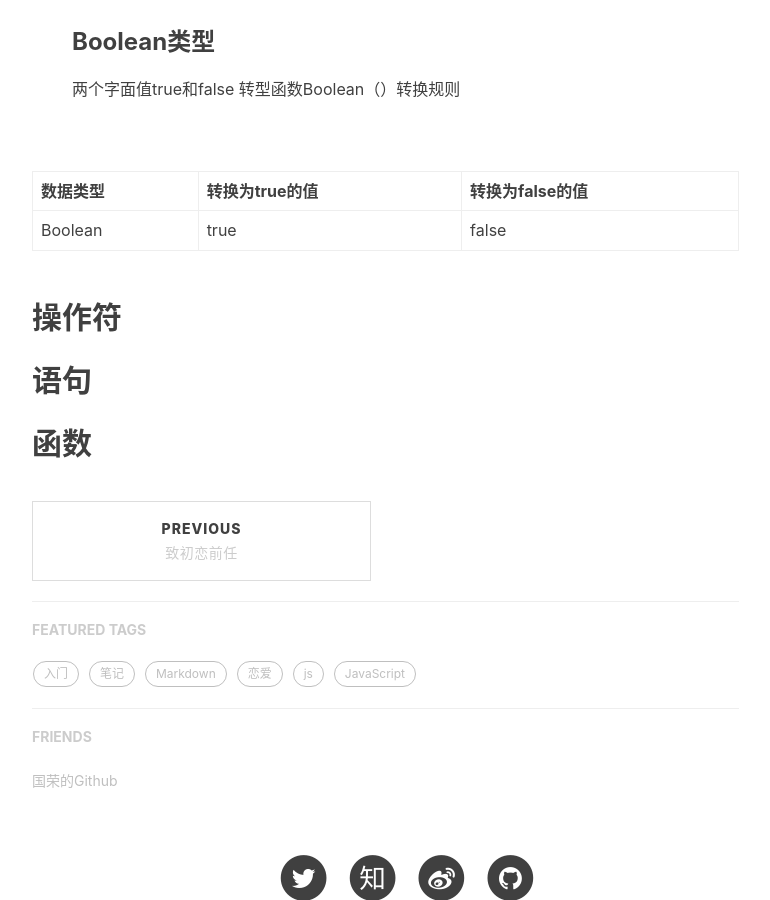
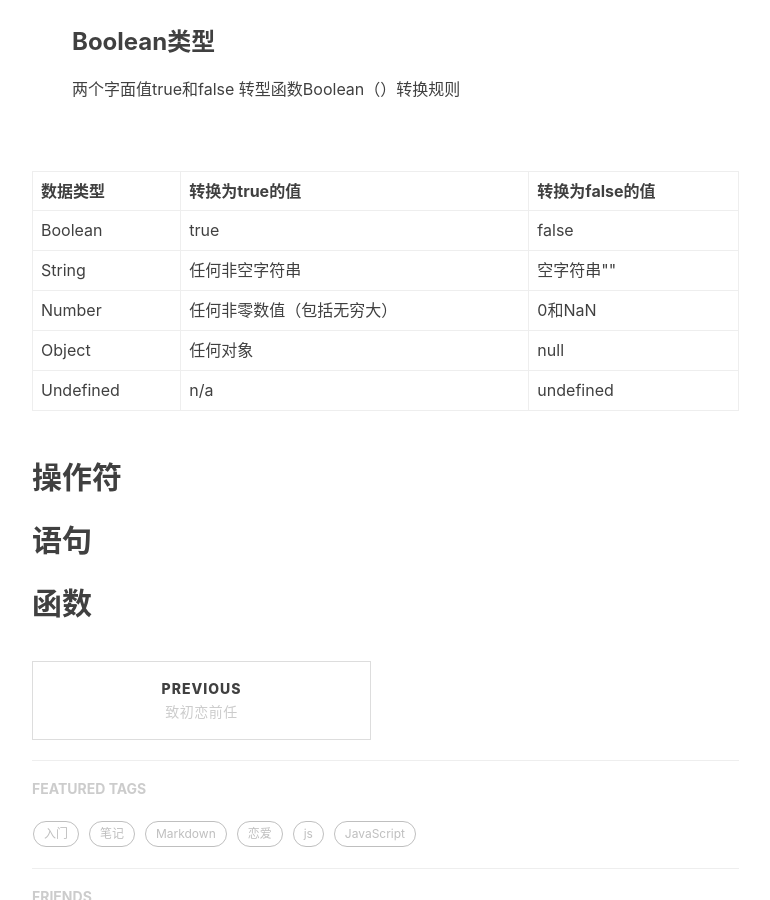
Before and after one commit to wangguorong1996/wangguorong1996.github.io, a Jekyll site: the page built from _posts/2018-5-8-JavaScript1.markdown, in a window 1280 px wide and 900 px high, scrolled down 3521 px. Shown: the whole window, without its empty margins (233-1003 px from the left). Built offline with Jekyll 4.4.1, drawn with Linux system fonts in a browser that asks for light colours; nearby versions of some CDN libraries; comment, search, counter and statistics services are not loaded.

Commit message:
Update 2018-5-8-JavaScript1.markdown

```diff
--- a/_posts/2018-5-8-JavaScript1.markdown
+++ b/_posts/2018-5-8-JavaScript1.markdown
@@ -97,6 +97,26 @@ undefined值是派生自null值的，相等性测试null==undefined返回true
         <td>true</td>
         <td>false</td>
     </tr>
+    <tr>
+        <td>String</td>
+        <td>任何非空字符串</td>
+        <td>空字符串""</td>
+    </tr>
+     <tr>
+        <td>Number</td>
+        <td>任何非零数值（包括无穷大）</td>
+        <td>0和NaN</td>
+    </tr>
+     <tr>
+        <td>Object</td>
+        <td>任何对象</td>
+        <td>null</td>
+    </tr>
+     <tr>
+        <td>Undefined</td>
+        <td>n/a</td>
+        <td>undefined</td>
+    </tr>
 </table>
 ## 操作符
 
```
